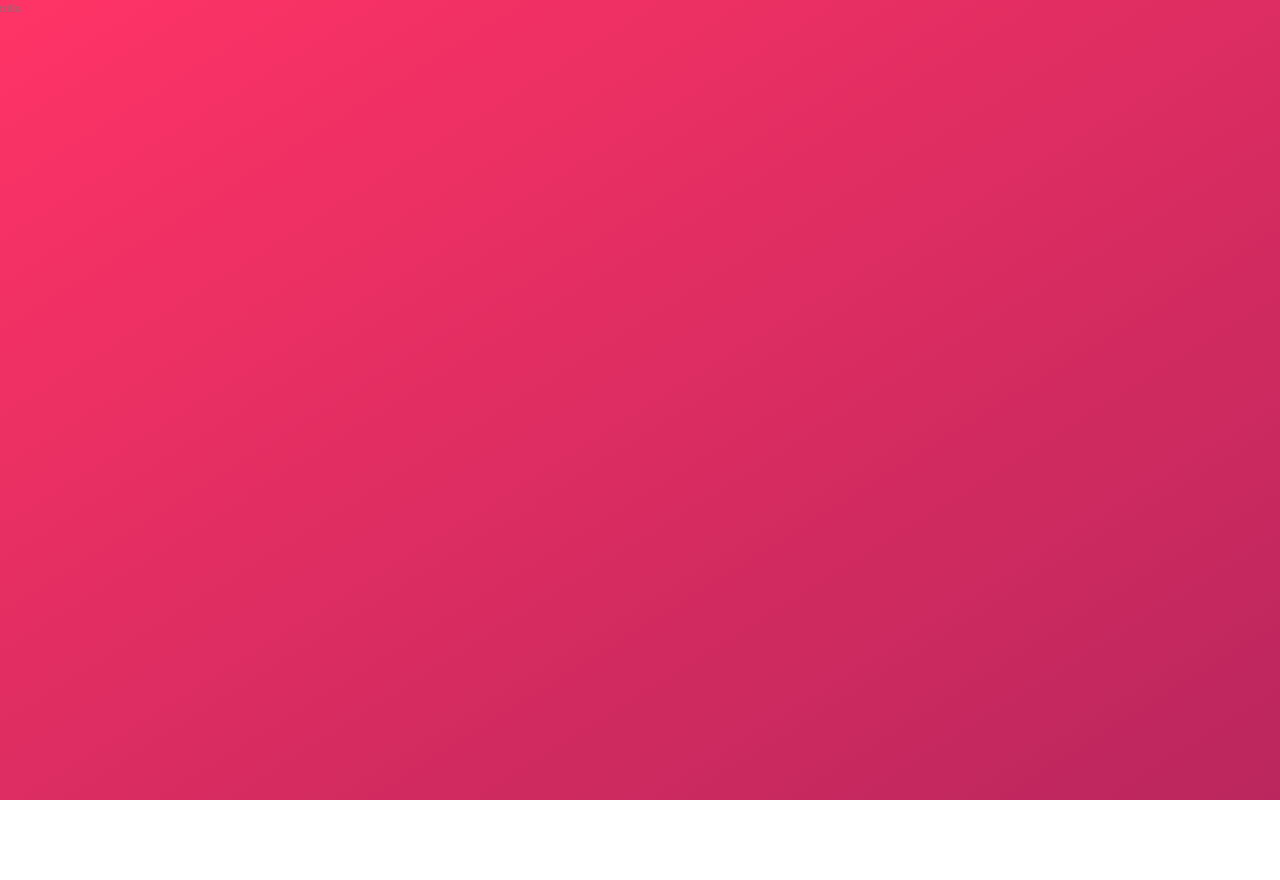
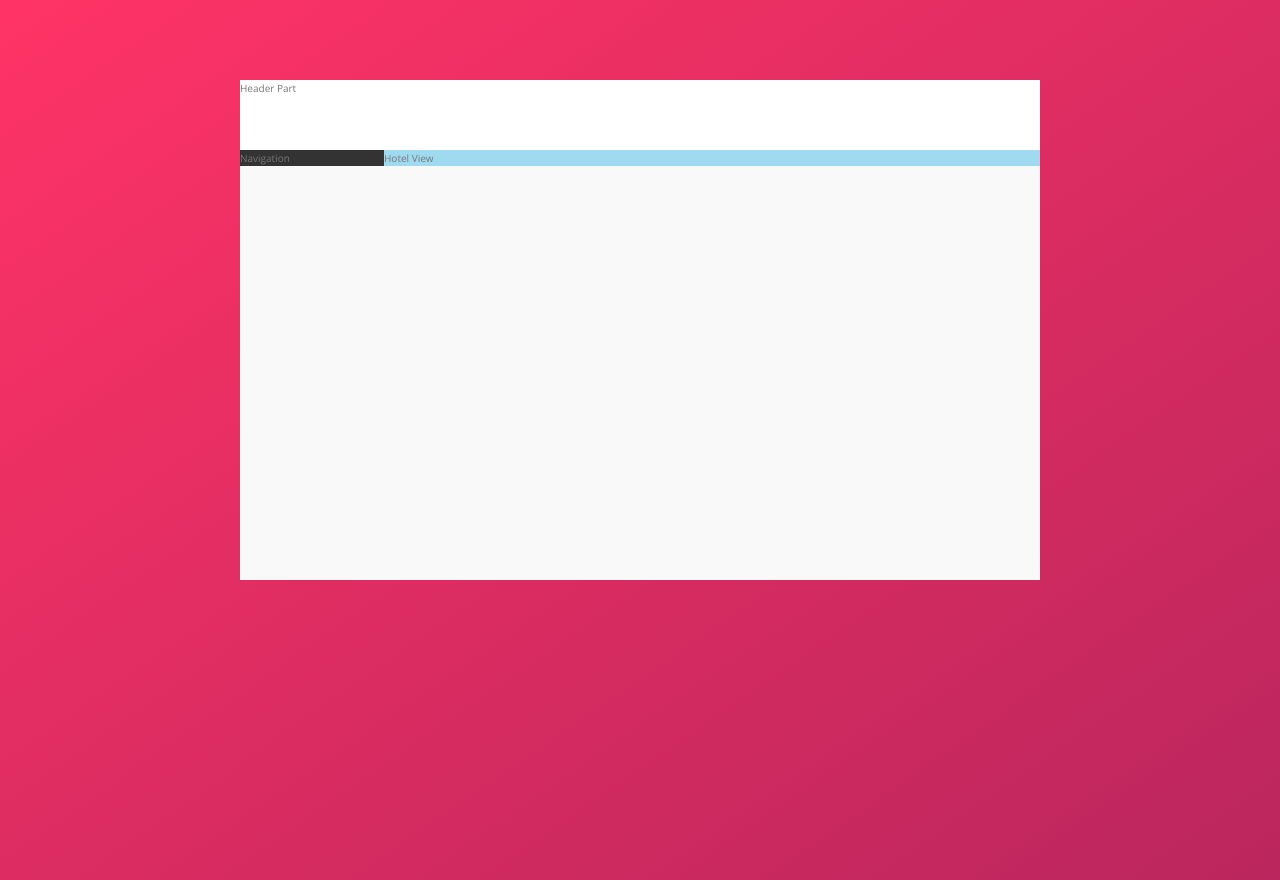
Before and after one commit to lurkaround/trillo, a website: page index.html in a window 1280 px wide. Before the commit the page ends 800 px from the top, so only its background shows below. Drawn offline with nearby package versions, Linux system fonts and the light colour scheme.

Commit message:
defined base layout

```diff
--- a/index.html
+++ b/index.html
@@ -14,6 +14,19 @@
     <title>trillo &mdash; Your all-in-one booking app</title>
   </head>
   <body>
-    trillo
+    <div class="container">
+      <header class="header">
+        Header Part
+      </header>
+
+      <div class="content">
+        <nav class="sidebar">
+          Navigation
+        </nav>
+        <main class="hotel-view">
+          Hotel View
+        </main>
+      </div>
+    </div>
   </body>
 </html>
--- a/sass/_layout.scss
+++ b/sass/_layout.scss
@@ -0,0 +1,30 @@
+.container {
+  max-width: 80rem;
+  margin: 8rem auto;
+  background-color: var(--color-grey-light-1);
+  box-shadow: var(--shadow-dark);
+
+  min-height: 50rem;
+}
+
+.header {
+  height: 7rem;
+  background-color: #fff;
+  border-bottom: var(--color-grey-light-2);
+}
+
+.content {
+  display: flex;
+}
+
+.sidebar {
+  background-color: var(--color-grey-dark-1);
+  flex: 0 0 18%;
+}
+
+.hotel-view {
+  background-color: #fff;
+  background-color: rgb(159, 218, 241);
+
+  flex: 1;
+}
```
Also changed, not shown: css/style.css.
